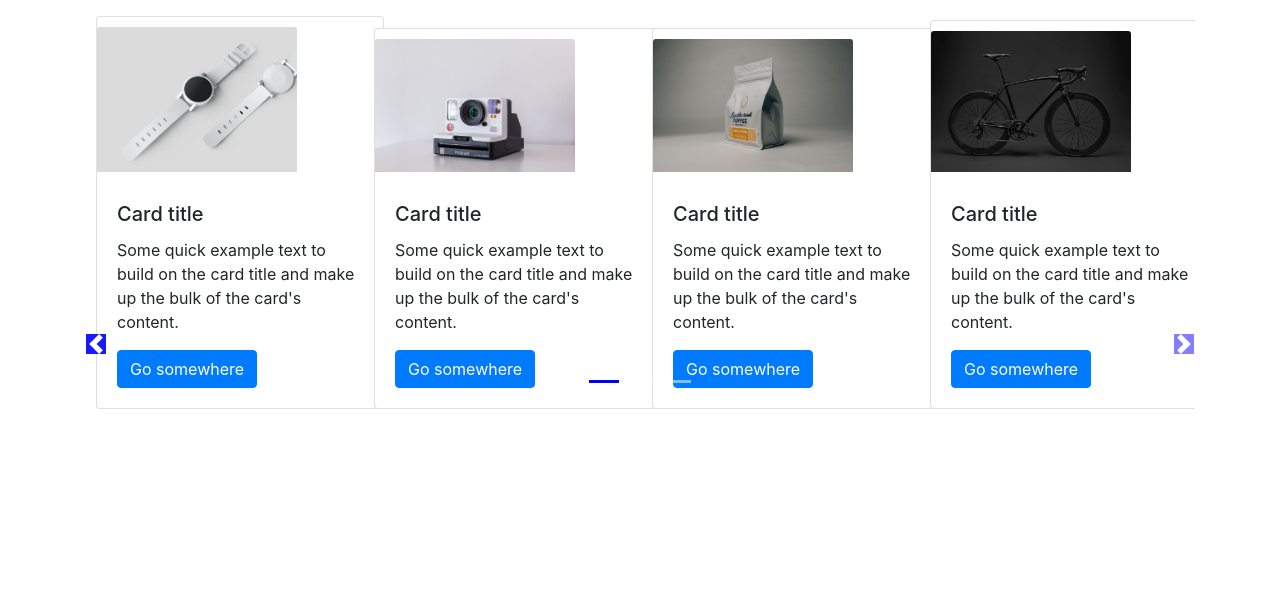
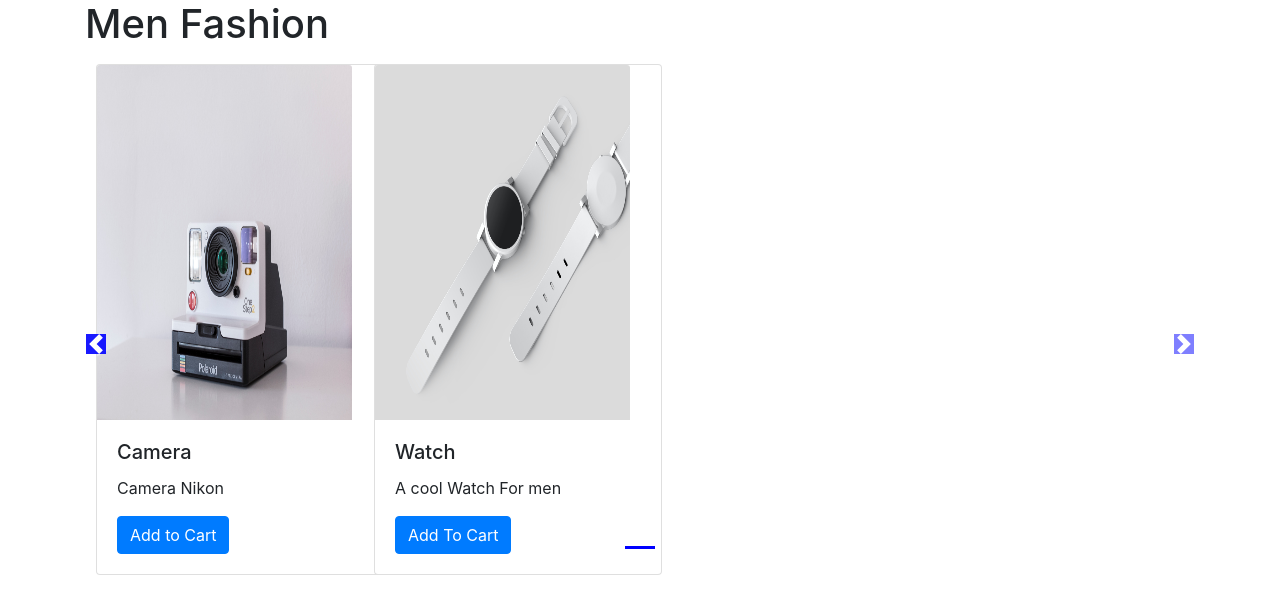
Before and after one commit to dikshantchitara/Ecommerce_website, a Django app: page /shop/ in a window 1280 px wide. Shown: the part 56-670 px from the top of the page. Run offline with Django 5.2, Linux system fonts and the light colour scheme; data comes from the database, SQL or seed files in the repository; both versions use the stored data as it was after the commit; some libraries are stand-ins or nearby versions.

Commit message:
Created Logic for printing data from database sqllite
Pictures and text are now perfectly fetching from database and we can add from admin panel of django

```diff
--- a/shop/templates/shop/index.html
+++ b/shop/templates/shop/index.html
@@ -1,54 +1,58 @@
 <!doctype html>
 <html lang="en">
+
 <head>
     <!-- Required meta tags -->
     <meta charset="utf-8">
     <meta name="viewport" content="width=device-width, initial-scale=1, shrink-to-fit=no">
 
     <!-- Bootstrap CSS -->
-    <link rel="stylesheet" href="https://stackpath.bootstrapcdn.com/bootstrap/4.2.1/css/bootstrap.min.css" integrity="sha384-GJzZqFGwb1QTTN6wy59ffF1BuGJpLSa9DkKMp0DgiMDm4iYMj70gZWKYbI706tWS" crossorigin="anonymous">
+    <link rel="stylesheet" href="https://stackpath.bootstrapcdn.com/bootstrap/4.2.1/css/bootstrap.min.css"
+        integrity="sha384-GJzZqFGwb1QTTN6wy59ffF1BuGJpLSa9DkKMp0DgiMDm4iYMj70gZWKYbI706tWS" crossorigin="anonymous">
 
-    <title>Hello, world!</title>
+    <title>AMAZOOONN!!</title>
     <style>
-          .col-md-3
-          {
+        .col-md-3 {
             display: inline-block;
-          margin-left:-4px;
+            margin-left: -4px;
         }
+
         .carousel-indicators .active {
             background-color: blue;
         }
-          .col-md-3 img{
-          width:100%;
-          height:auto;
+
+        .col-md-3 img {
+
+            width: 255px;
+            height: 355px;
         }
-          body .carousel-indicator li{
+
+        body .carousel-indicator li {
             background-color: blue;
         }
-          body .carousel-indicators{
+
+        body .carousel-indicators {
             bottom: 0;
         }
+
         body .carousel-control-prev-icon,
-          body .carousel-control-next-icon{
+        body .carousel-control-next-icon {
             background-color: blue;
         }
-           body .no-padding{
+
+        body .no-padding {
             padding-left: 0;
             padding-right: 0;
         }
-          .card .card-img-top {
-            width: 200px; /* Adjust the width as needed */
-            height: auto;
-            display: block; /* Ensure proper spacing between images */
-            margin: 10px 0; /* Optional: Add margin for spacing */
-        }
     </style>
 </head>
+
 <body>
     {% load static %}
     <nav class="navbar navbar-expand-lg navbar-dark bg-dark">
         <a class="navbar-brand" href="#">My Awesome Cart</a>
-  <button class="navbar-toggler" type="button" data-toggle="collapse" data-target="#navbarSupportedContent" aria-controls="navbarSupportedContent" aria-expanded="false" aria-label="Toggle navigation">
+        <button class="navbar-toggler" type="button" data-toggle="collapse" data-target="#navbarSupportedContent"
+            aria-controls="navbarSupportedContent" aria-expanded="false" aria-label="Toggle navigation">
             <span class="navbar-toggler-icon"></span>
         </button>
 
@@ -61,7 +65,8 @@
                     <a class="nav-link" href="#">Link</a>
                 </li>
                 <li class="nav-item dropdown">
-        <a class="nav-link dropdown-toggle" href="#" id="navbarDropdown" role="button" data-toggle="dropdown" aria-haspopup="true" aria-expanded="false">
+                    <a class="nav-link dropdown-toggle" href="#" id="navbarDropdown" role="button"
+                        data-toggle="dropdown" aria-haspopup="true" aria-expanded="false">
                         Dropdown
                     </a>
                     <div class="dropdown-menu" aria-labelledby="navbarDropdown">
@@ -81,13 +86,15 @@
             </form>
         </div>
     </nav>
-
     <div class="container">
+        <h1>Men Fashion</h1>
         <div id="demo" class="carousel slide my-3" data-ride="carousel">
             <ul class="carousel-indicators">
                 <li data-target="#demo" data-slide-to="0" class="active"></li>
-      <li data-target="#demo" data-slide-to="1" ></li>
-      <li data-target="#demo" data-slide-to="2" ></li>
+
+                {% for i in range %}
+                <li data-target="#demo" data-slide-to="{{i}}"></li>
+                {% endfor %}
             </ul>
 
             <!--Slideshow starts here -->
@@ -96,146 +103,39 @@
                 <div class="carousel-item active">
                     <div class="col-xs-3 col-sm-3 col-md-3">
                         <div class="card" style="width: 18rem;">
-            <img src='{% static "shop/watch.jpg" %}' class="card-img-top" alt="...">
+                            <img src='/media/{{product.0.image}}' class="card-img-top" alt="...">
                             <div class="card-body">
-                <h5 class="card-title">Card title</h5>
-                <p class="card-text">Some quick example text to build on the card title and make up the bulk of the card's content.</p>
-                <a href="#" class="btn btn-primary">Go somewhere</a>
-            </div>
-          </div>
-       </div>
-
-        <div class="col-xs-3 col-sm-3 col-md-3">
-          <div class="card" style="width: 18rem;">
-            <img src='{% static "shop/Camera.jpg" %}' class="card-img-top" alt="...">
-            <div class="card-body">
-              <h5 class="card-title">Card title</h5>
-              <p class="card-text">Some quick example text to build on the card title and make up the bulk of the card's content.</p>
-              <a href="#" class="btn btn-primary">Go somewhere</a>
-            </div>
-          </div>
-        </div>
-
-        <div class="col-xs-3 col-sm-3 col-md-3">
-          <div class="card" style="width: 18rem;">
-            <img src='{% static "shop/coffee.jpg" %}' class="card-img-top" alt="...">
-            <div class="card-body">
-              <h5 class="card-title">Card title</h5>
-              <p class="card-text">Some quick example text to build on the card title and make up the bulk of the card's content.</p>
-              <a href="#" class="btn btn-primary">Go somewhere</a>
-            </div>
-          </div>
-        </div>
-
-        <div class="col-xs-3 col-sm-3 col-md-3">
-          <div class="card" style="width: 18rem;">
-            <img src='{% static "shop/cycle.jpg" %}' class="card-img-top" alt="...">
-            <div class="card-body">
-              <h5 class="card-title">Card title</h5>
-              <p class="card-text">Some quick example text to build on the card title and make up the bulk of the card's content.</p>
-              <a href="#" class="btn btn-primary">Go somewhere</a>
-            </div>
+                                <h5 class="card-title">{{product.0.product_name}}</h5>
+                                <p class="card-text">{{product.0.desc}}</p>
+                                <a href="#" class="btn btn-primary">Add to Cart</a>
                             </div>
                         </div>
                     </div>
 
 
-
-      <div class="carousel-item">
+                    {% for i in product|slice:"1:"%}
                     <div class="col-xs-3 col-sm-3 col-md-3">
                         <div class="card" style="width: 18rem;">
-            <img src='{% static "shop/headphones.jpg" %}' class="card-img-top" alt="...">
+                            <img src='/media/{{i.image}}' class="card-img-top" alt="...">
                             <div class="card-body">
-                <h5 class="card-title">Card title</h5>
-                <p class="card-text">Some quick example text to build on the card title and make up the bulk of the card's content.</p>
-                <a href="#" class="btn btn-primary">Go somewhere</a>
+                                <h5 class="card-title">{{i.product_name}}</h5>
+                                <p class="card-text">{{i.desc}}</p>
+                                <a href="#" class="btn btn-primary">Add To Cart</a>
                             </div>
                         </div>
                     </div>
+                    {% if forloop.counter|divisibleby:3 and forloop.counter > 0 and not forloop.last %}
+                </div>
+                <div class="carousel-item">
+                    {% endif %}
 
-        <div class="col-xs-3 col-sm-3 col-md-3">
-          <div class="card" style="width: 18rem;">
-            <img src='{% static "shop/nikon 750d.jpg" %}' class="card-img-top" alt="...">
-            <div class="card-body">
-              <h5 class="card-title">Card title</h5>
-              <p class="card-text">Some quick example text to build on the card title and make up the bulk of the card's content.</p>
-              <a href="#" class="btn btn-primary">Go somewhere</a>
+                    {% endfor %}
+                </div>
+
+
+
             </div>
         </div>
-        </div>
-
-        <div class="col-xs-3 col-sm-3 col-md-3">
-          <div class="card" style="width: 18rem;">
-            <img src='{% static "shop/wired headphones.jpg" %}' class="card-img-top" alt="...">
-            <div class="card-body">
-              <h5 class="card-title">Card title</h5>
-              <p class="card-text">Some quick example text to build on the card title and make up the bulk of the card's content.</p>
-              <a href="#" class="btn btn-primary">Go somewhere</a>
-            </div>
-          </div>
-        </div>
-
-        <div class="col-xs-3 col-sm-3 col-md-3">
-          <div class="card" style="width: 18rem;">
-            <img src='{% static "shop/bag.jpg" %}' class="card-img-top" alt="...">
-            <div class="card-body">
-              <h5 class="card-title">Card title</h5>
-              <p class="card-text">Some quick example text to build on the card title and make up the bulk of the card's content.</p>
-              <a href="#" class="btn btn-primary">Go somewhere</a>
-            </div>
-          </div>
-        </div>
-      </div>
-
-      <div class="carousel-item">
-        <div class="col-xs-3 col-sm-3 col-md-3">
-          <div class="card" style="width: 18rem;">
-            <img src='{% static "shop/goggles.jpg" %}' class="card-img-top" alt="...">
-            <div class="card-body">
-                <h5 class="card-title">Card title</h5>
-                <p class="card-text">Some quick example text to build on the card title and make up the bulk of the card's content.</p>
-                <a href="#" class="btn btn-primary">Go somewhere</a>
-            </div>
-          </div>
-       </div>
-
-        <div class="col-xs-3 col-sm-3 col-md-3">
-          <div class="card" style="width: 18rem;">
-            <img src='{% static "shop/shoe.jpg" %}' class="card-img-top" alt="...">
-            <div class="card-body">
-              <h5 class="card-title">Card title</h5>
-              <p class="card-text">Some quick example text to build on the card title and make up the bulk of the card's content.</p>
-              <a href="#" class="btn btn-primary">Go somewhere</a>
-            </div>
-          </div>
-        </div>
-
-        <div class="col-xs-3 col-sm-3 col-md-3">
-          <div class="card" style="width: 18rem;">
-            <img src='{% static "shop/speaker.jpg" %}' class="card-img-top" alt="...">
-            <div class="card-body">
-              <h5 class="card-title">Card title</h5>
-              <p class="card-text">Some quick example text to build on the card title and make up the bulk of the card's content.</p>
-              <a href="#" class="btn btn-primary">Go somewhere</a>
-            </div>
-          </div>
-        </div>
-
-        <div class="col-xs-3 col-sm-3 col-md-3">
-          <div class="card" style="width: 18rem;">
-            <img src='{% static "shop/watch.jpg" %}' class="card-img-top" alt="...">
-            <div class="card-body">
-              <h5 class="card-title">Card title</h5>
-              <p class="card-text">Some quick example text to build on the card title and make up the bulk of the card's content.</p>
-              <a href="#" class="btn btn-primary">Go somewhere</a>
-            </div>
-          </div>
-        </div>
-      </div>
-    </div>
-
-</div>
-
         <!-- left and right controls for the slide -->
         <a class="carousel-control-prev" href="#demo" data-slide="prev">
             <span class="carousel-control-prev-icon"></span>
@@ -246,11 +146,17 @@
 
 
 
-
         <!-- Optional JavaScript -->
         <!-- jQuery first, then Popper.js, then Bootstrap JS -->
-    <script src="https://code.jquery.com/jquery-3.3.1.slim.min.js" integrity="sha384-q8i/X+965DzO0rT7abK41JStQIAqVgRVzpbzo5smXKp4YfRvH+8abtTE1Pi6jizo" crossorigin="anonymous"></script>
-    <script src="https://cdnjs.cloudflare.com/ajax/libs/popper.js/1.14.6/umd/popper.min.js" integrity="sha384-wHAiFfRlMFy6i5SRaxvfOCifBUQy1xHdJ/yoi7FRNXMRBu5WHdZYu1hA6ZOblgut" crossorigin="anonymous"></script>
-    <script src="https://stackpath.bootstrapcdn.com/bootstrap/4.2.1/js/bootstrap.min.js" integrity="sha384-B0UglyR+jN6CkvvICOB2joaf5I4l3gm9GU6Hc1og6Ls7i6U/mkkaduKaBhlAXv9k" crossorigin="anonymous"></script>
+        <script src="https://code.jquery.com/jquery-3.3.1.slim.min.js"
+            integrity="sha384-q8i/X+965DzO0rT7abK41JStQIAqVgRVzpbzo5smXKp4YfRvH+8abtTE1Pi6jizo"
+            crossorigin="anonymous"></script>
+        <script src="https://cdnjs.cloudflare.com/ajax/libs/popper.js/1.14.6/umd/popper.min.js"
+            integrity="sha384-wHAiFfRlMFy6i5SRaxvfOCifBUQy1xHdJ/yoi7FRNXMRBu5WHdZYu1hA6ZOblgut"
+            crossorigin="anonymous"></script>
+        <script src="https://stackpath.bootstrapcdn.com/bootstrap/4.2.1/js/bootstrap.min.js"
+            integrity="sha384-B0UglyR+jN6CkvvICOB2joaf5I4l3gm9GU6Hc1og6Ls7i6U/mkkaduKaBhlAXv9k"
+            crossorigin="anonymous"></script>
 </body>
+
 </html>
--- a/shop/views.py
+++ b/shop/views.py
@@ -1,8 +1,15 @@
 from django.http import HttpResponse
 from django.shortcuts import render
+from .models  import Product
+from math import ceil
 
 def Home(request):
-    return render(request , 'shop/index.html')
+    products = Product.objects.all()
+    print(products)
+    n = len(products)
+    nSlides = n//4 + ceil((n/4)-(n//4))
+    params = {'no_of_slides':nSlides, 'range': range(1,nSlides),'product': products}
+    return render(request, 'shop/index.html', params)
 
 def aboutus(request):
     return HttpResponse("we are at about us")
```
Also changed, not shown: db.sqlite3, media/shop/images/watch.jpg (added). Lines whose indentation alone changed are shown as unchanged.
